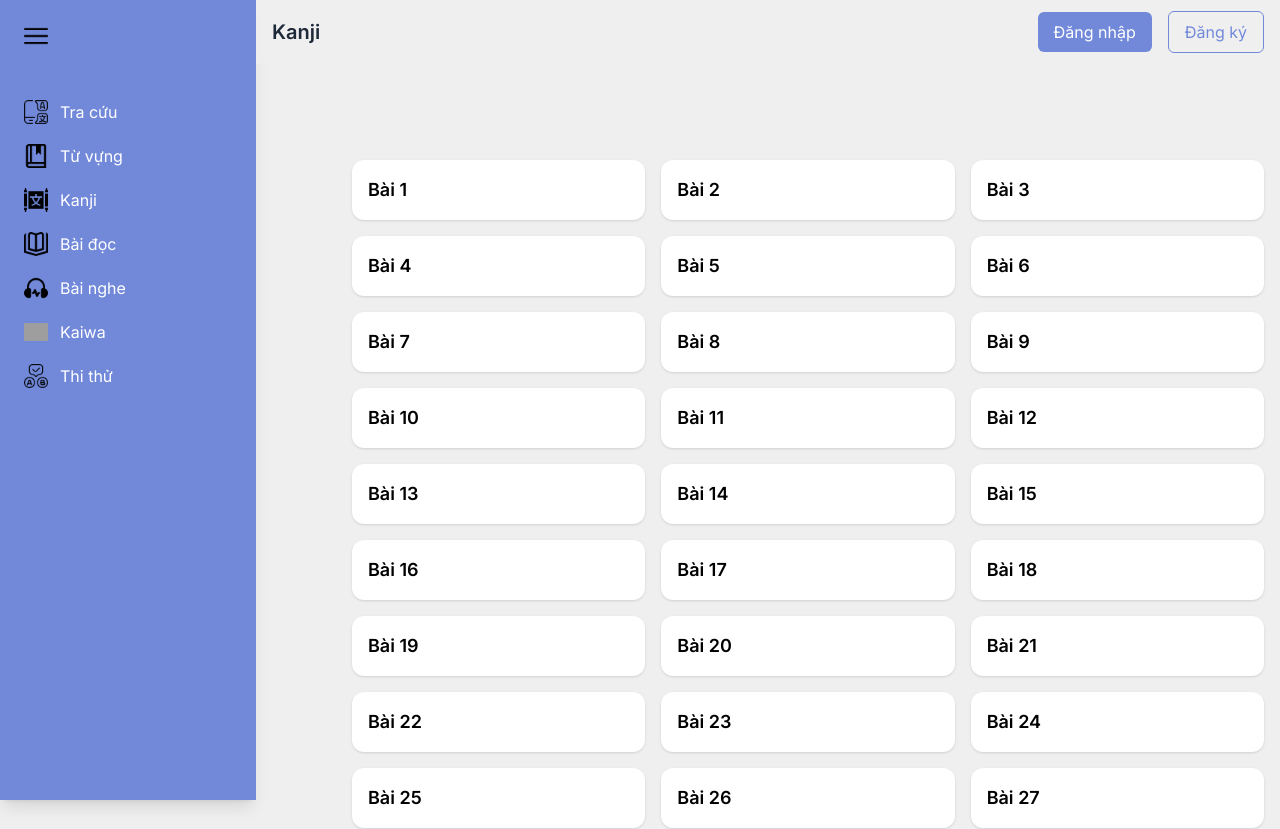
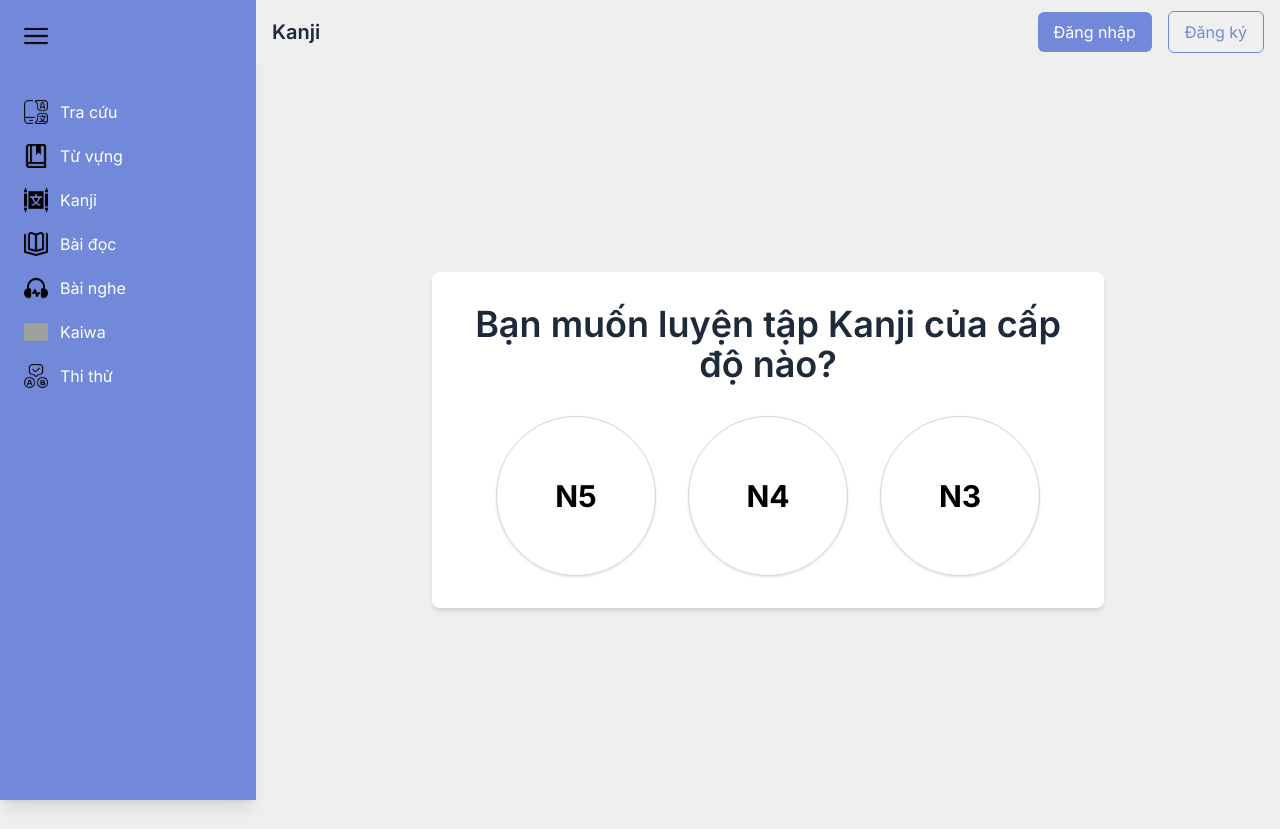
Before and after one commit to MinhLee102/Learn2Nihon, a Next.js app in the folder frontend/: page /kanji in a window 1280 px wide. Shown: the top 829 px of the page. After the commit the page ends 800 px from the top, so only its background shows below. Built offline with nearby package versions, Linux system fonts and the light colour scheme; grey boxes are pictures that could not be loaded.

Commit message:
Connect Kanji page with BE

```diff
--- a/frontend/src/app/(main)/kanji/[id]/page.tsx
+++ b/frontend/src/app/(main)/kanji/[id]/page.tsx
@@ -2,44 +2,36 @@
 
 import { useParams } from 'next/navigation';
 import React, { useEffect, useState } from 'react';
-
-interface Kanji {
-  id: number;
-  word: string;
-  kunyomi: string[] | null;
-  onyomi: string[] | null;
-  strokes: number;
-  meaning: string;
-  lesson: number;
-  jlpt_level: string | null;
-  explain: string[] | null;
-}
+import { Kanji } from '@/types/kanjiType';
 
 export default function LessonPage() {
-  const { lesson } = useParams();
+  const { id } = useParams();
+  const jlpt_level = "N" + id;
+
   const [kanji, setKanji] = useState<Kanji[]>([]);
   const [loading, setLoading] = useState(true);
   const [currentIndex, setCurrentIndex] = useState(0);
   const [flipped, setFlipped] = useState(false);
 
   useEffect(() => {
-    if (!lesson) return;
+    if (!jlpt_level) return;
 
     const fetchKanji = async () => {
       try {
         setLoading(true);
-        const res = await fetch(`http://127.0.0.1:8000/kanji/lesson/${lesson}`);
+        console.log(jlpt_level + ":  JLPT LEVEL HEREE")
+        const res = await fetch(`http://127.0.0.1:8000/kanji/20random/${jlpt_level}`);
         const data = await res.json();
         setKanji(data);
       } catch (err) {
-        console.error('Lỗi khi fetch kanji:', err);
+        console.error('Lỗi khi fetch vocabularies:', err);
       } finally {
         setLoading(false);
       }
     };
 
     fetchKanji();
-  }, [lesson]);
+  }, [jlpt_level]);
 
   const [isHiding, setIsHiding] = useState(false);
 
@@ -93,7 +85,7 @@ export default function LessonPage() {
   return (
     <div className="p-4 pt-20 flex flex-col items-center text-black">
       <h1 className="text-xl font-bold mb-6">
-        Bài học số {lesson} — Từ {currentIndex + 1}/{kanji.length}
+        Bài luyện tập Kanji mức độ {jlpt_level} — Từ {currentIndex + 1}/{kanji.length}
       </h1>
 
       {/* Container flashcard + nút */}
@@ -158,36 +150,6 @@ export default function LessonPage() {
         </button>
       </div>
 
-      {/* Danh sách từ vựng cuộn dọc */}
-      <div className="mt-6 w-full max-w-[90vw] max-h-[200px] overflow-y-auto border rounded-lg p-2">
-        <div className="flex flex-col gap-2">
-          {kanji.map((item, index) => (
-            <button
-              key={item.id}
-              onClick={() => {
-                setCurrentIndex(index);
-                setFlipped(false);
-              }}
-              className={`px-4 py-2 text-left rounded-lg ${
-                index === currentIndex
-                  ? 'bg-blue-500 text-white'
-                  : 'bg-gray-200 hover:bg-gray-300'
-              }`}
-            >
-              <span className="font-semibold">{item.word}</span>
-              {item.kunyomi && (
-                <span className="ml-2 italic text-gray-600">{item.kunyomi}</span>
-              )}
-
-              {item.onyomi && (
-                <span className="ml-2 italic text-gray-600">{item.onyomi}</span>
-              )}
-
-            </button>
-          ))}
-        </div>
-      </div>
-
       {/* CSS bổ sung */}
       <style jsx>{`
         .perspective {
--- a/frontend/src/app/(main)/kanji/page.tsx
+++ b/frontend/src/app/(main)/kanji/page.tsx
@@ -1,30 +1,35 @@
 'use client';
 
-import React from 'react';
-import LessonList from '@/components/LessonList';
-import { useEffect } from 'react';
+import React, { useEffect } from 'react';
+import JLPTLevelCard from '@/components/JLPTLevel';
 import { useLayout } from '@/context/LayoutContext';
+import type { JLPTLevel } from '@/components/JLPTLevel';
 
-export default function Kanji() {
+export default function KanjiPage() {
   const { setHeaderTitle } = useLayout();
 
   useEffect(() => {
     setHeaderTitle('Kanji');
-  });
+  }, [setHeaderTitle]);
+
+  const levels: JLPTLevel[] = ['5', '4', '3'];
 
   return (
-    <main
-      className="flex-1 p-4 pt-20
-        transition-all duration-300 ease-in-out
-        md:ml-20 overflow-y-auto"
-      style={{ minHeight: 'calc(100vh - 4rem)' }} >
-
-        <LessonList
-            title="Bài"
-            path="kanji"
-            numberOfLessons={50}
-        />
-
-    </main>
+    <div className="flex flex-col items-center justify-center h-full min-h-[calc(100vh-80px)] p-4">
+      <div className="bg-white rounded-lg shadow-md p-8 flex flex-col items-center justify-center max-w-2xl w-full h-full text-center">
+        <h2 className="text-2xl sm:text-3xl md:text-4xl font-semibold text-gray-800 mb-8">
+          Bạn muốn luyện tập Kanji của cấp độ nào?
+        </h2>
+        <div className="flex flex-wrap justify-center gap-4 sm:gap-6 md:gap-8">
+          {levels.map((level) => (
+            <JLPTLevelCard
+              key={level}
+              level={level}
+              href={`/kanji/${level}`}
+            />
+          ))}
+        </div>
+      </div>
+    </div>
   );
 }
--- /dev/null
+++ b/frontend/src/components/JLPTLevel.tsx
@@ -0,0 +1,27 @@
+'use client';
+
+import React from 'react';
+import Link from 'next/link';
+
+export type JLPTLevel = '5' | '4' | '3' | '2' | '1';
+
+interface JLPTLevelCardProps {
+  level: JLPTLevel;
+  href: string;
+}
+
+const JLPTLevelCard: React.FC<JLPTLevelCardProps> = ({ level, href }) => {
+  return (
+    <Link href={href} passHref>
+      <div className="flex flex-col items-center justify-center p-6 border border-gray-300
+      rounded-full shadow-sm cursor-pointer hover:bg-gray-100 transition-colors
+      h-24 w-24 sm:h-32 sm:w-32 md:h-40 md:w-40 text-center">
+
+        <span className="text-xl sm:text-2xl md:text-3xl font-bold text-black">N{level}</span>
+
+      </div>
+    </Link>
+  );
+};
+
+export default JLPTLevelCard;
--- /dev/null
+++ b/frontend/src/lib/kanjiApi.ts
@@ -0,0 +1,11 @@
+import apiClient from "./apiConfig";
+import { Kanji } from "@/types/kanjiType";
+
+export const get20RandomKanji = async (level: string): Promise<Kanji[] | undefined> => {
+    try {
+        const response = await apiClient.get<Kanji[]>(`/20random/${level}`);
+        return response.data;
+    } catch (error: unknown) {
+        console.log(error, `Không thể lấy Kanji cho cấp độ ${level}.`);
+    }
+};
--- /dev/null
+++ b/frontend/src/types/kanjiType.ts
@@ -0,0 +1,10 @@
+export interface Kanji {
+  id: number;
+  word: string;
+  kunyomi: string[] | null;
+  onyomi: string[] | null;
+  strokes: number;
+  meaning: string;
+  jlpt_level: string;
+  explain: string[] | null;
+}
```
